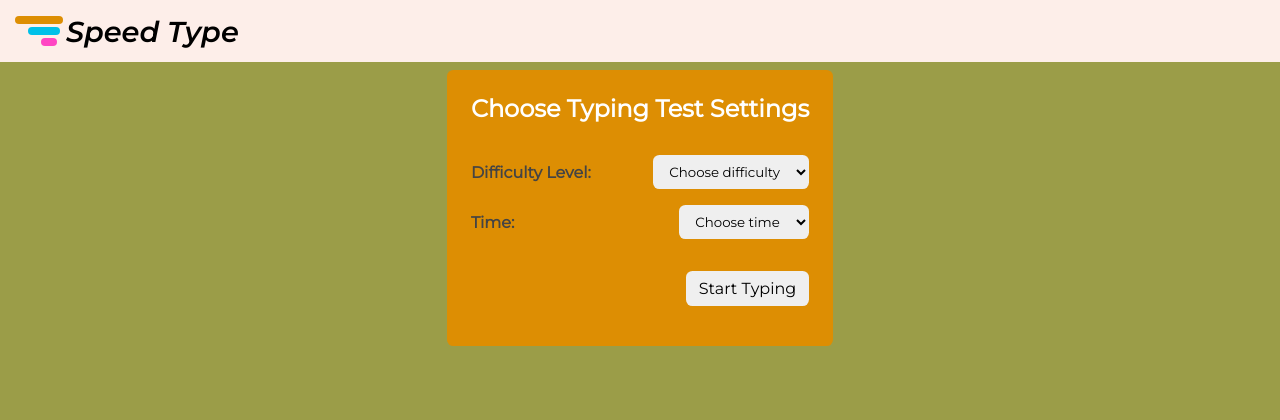
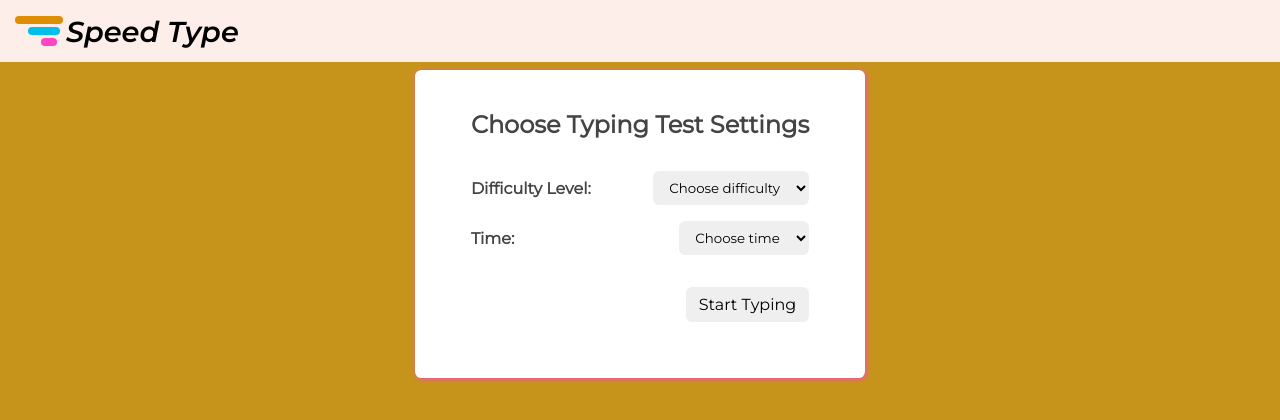
Before and after one commit to MikeyOnyedika/speed-type, a React (Create React App) app: page / in a window 1280 px wide. Shown: the top 420 px of the page. Built offline with nearby package versions, Linux system fonts and the light colour scheme.

Commit message:
bug fixes

```diff
--- a/src/TypingTestPage/components/TypingTestSettings/styles.css
+++ b/src/TypingTestPage/components/TypingTestSettings/styles.css
@@ -19,24 +19,26 @@
     left: 0;
     bottom: 0;
     background-color: var(--secondary-clr);
-    opacity: 0.3;
+    opacity: 0.1;
 }
 
 .typing-test-settings {
     border-radius: var(--border-radius);
     padding-block: var(--padding-block-sm);
-    background: var(--primary-clr);
-    padding-inline: calc(var(--padding-block-sm) * 3);
-    padding-block: calc(var(--padding-block-sm) * 3);
+    background: var(--white-clr);
+    padding-inline: calc(var(--padding-block-sm) * 7);
+    padding-block: calc(var(--padding-block-sm) * 5);
     z-index: 4;
     display: flex;
     flex-direction: column;
     gap: calc(var(--gap) * 2);
     max-width: 30rem;
+    box-shadow: 1px 1px 5px var(--accent-clr);
+
 }
 
 .title {
-    color: var(--white-clr);
+    color: var(--black-clr);
 }
 
 .form-control-group {
```
Also changed, not shown: src/TypingTestPage/components/TypingTestSettings/index.js (line endings or trailing spaces).
